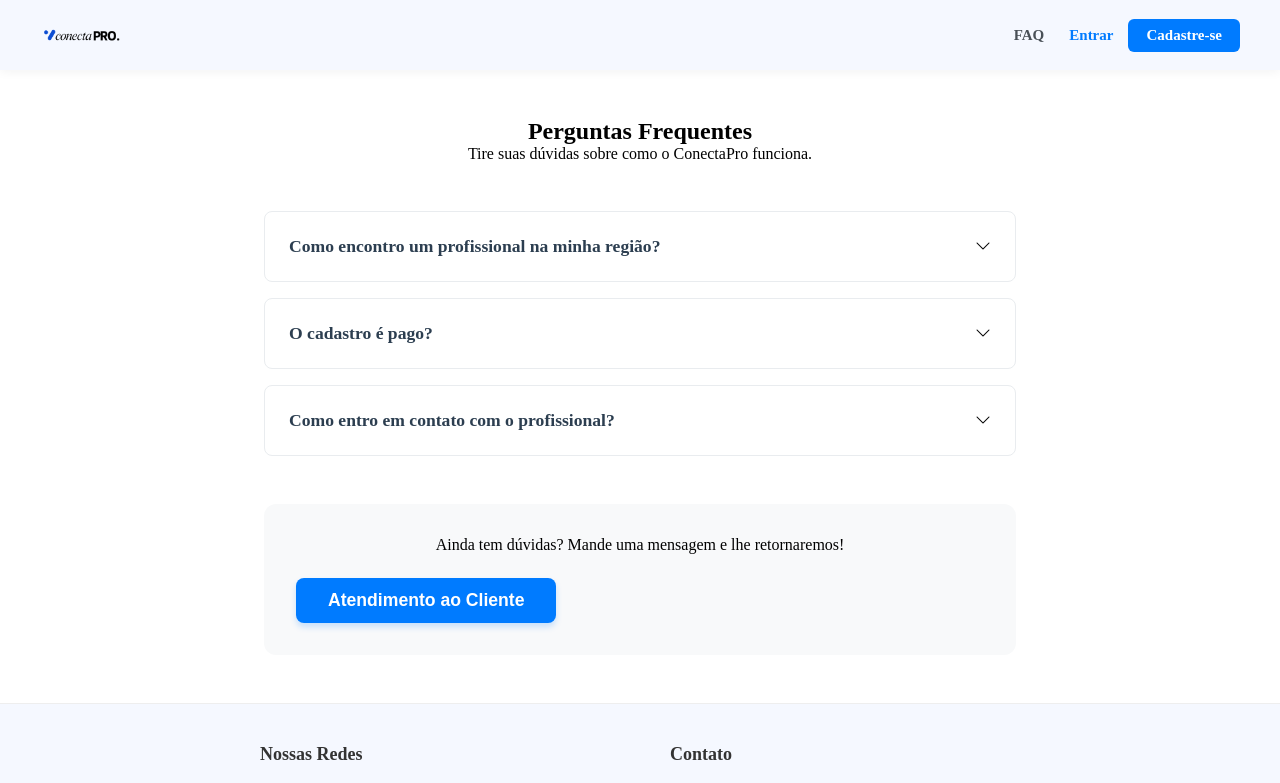
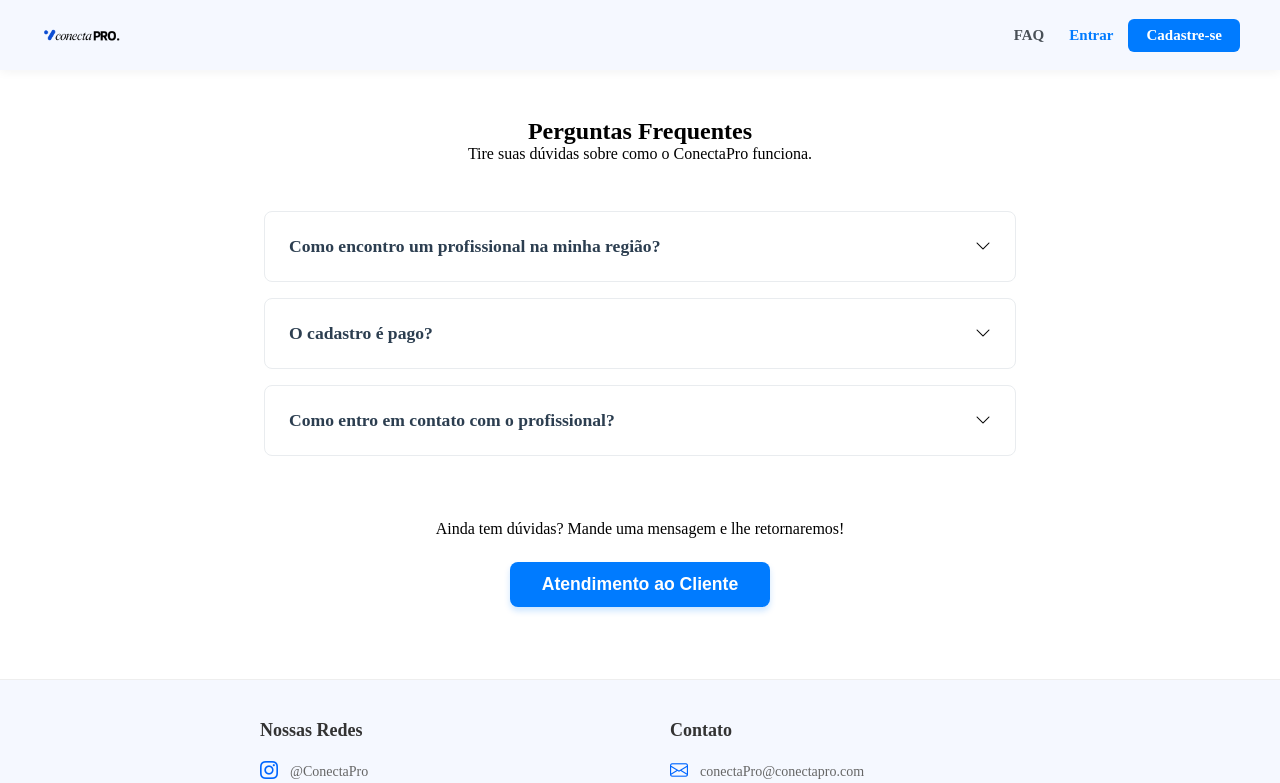
Before and after one commit to alana0vit/front-pp1-web-version, a React (Vite) app: page /faq in a window 1280 px wide. Shown: the top 783 px of the page. Built offline with nearby package versions, Linux system fonts and the light colour scheme.

Commit message:
style: centraliza botao de atendimento na pagina de faq

```diff
--- a/src/pages/FAQ/FAQ.css
+++ b/src/pages/FAQ/FAQ.css
@@ -48,11 +48,12 @@
 }
 
 .faq-cta {
+    display: flex;
+    flex-direction: column;
+    align-items: center;
     text-align: center;
-    margin-top: 3rem;
-    padding: 2rem;
-    background: #f8f9fa;
-    border-radius: 12px;
+    margin-top: 40px;
+    padding: 24px;
 }
 
 
```
